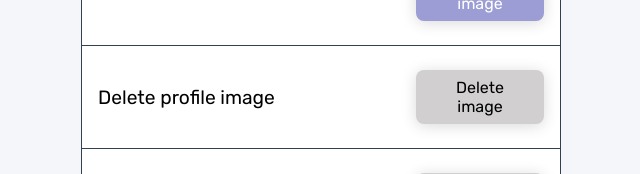
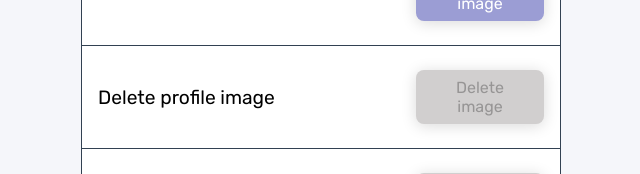
Before and after one commit to SpectreAscended/interactive-comment-section, a React (Vite) app: page /account in a window 1280 px wide. Shown: the part 539-713 px from the top of the page, without its empty margins (319-959 px from the left). Built offline with nearby package versions, Linux system fonts and the light colour scheme; no server answers.

Commit message:
Added disabled styling to delete image button

```diff
--- a/src/components/auth/Account.tsx
+++ b/src/components/auth/Account.tsx
@@ -122,6 +122,7 @@ const Account: React.FC = () => {
             <span>Delete profile image</span>
             <button
               className="account__settings-link"
+              disabled={img == null}
               onClick={deleteImageHandler}
             >
               Delete image
--- a/src/components/auth/account.scss
+++ b/src/components/auth/account.scss
@@ -33,6 +33,14 @@
     &:hover {
       transform: translateY(-2px) scale(1.02);
       box-shadow: 0px 3px 20px rgba(0, 0, 0, 0.18);
+    }
+
+    &:disabled {
+      cursor: not-allowed;
+      &:hover {
+        transform: translateY(0) scale(1);
+        box-shadow: 0px 2px 15px rgba(0, 0, 0, 0.15);
+      }
     }
 
     &--primary {
```
